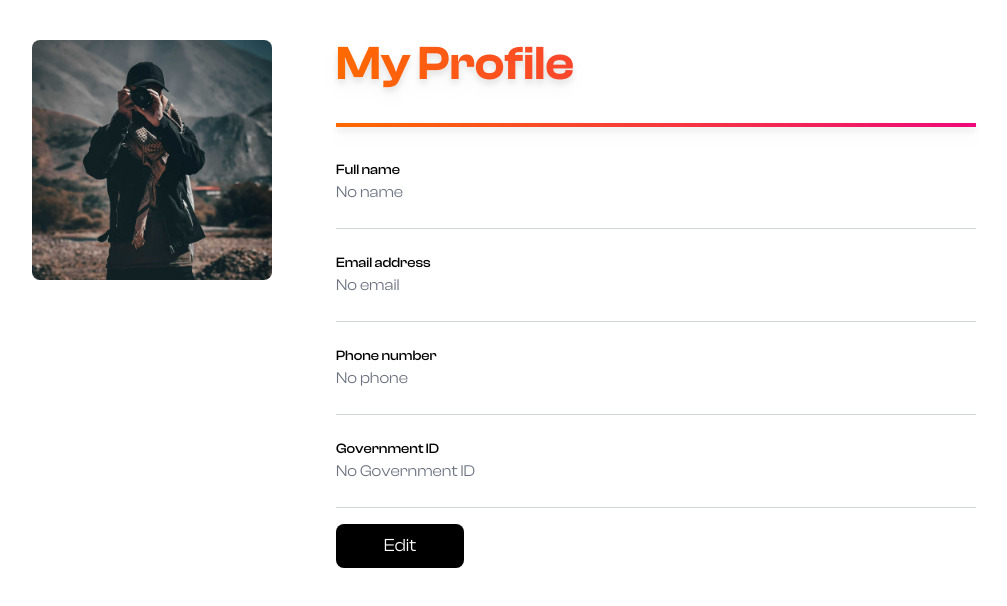
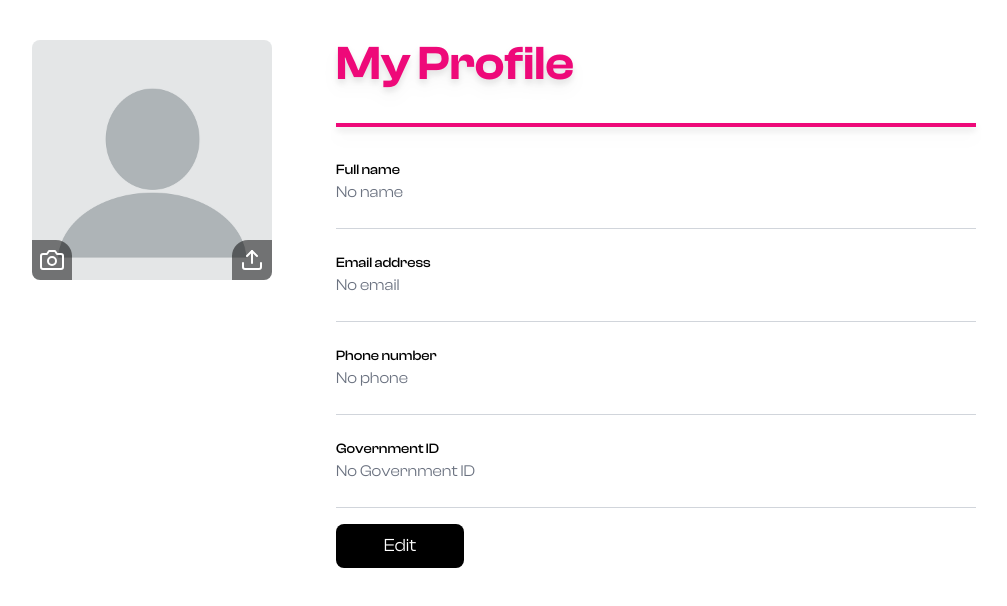
Before and after one commit to hematw/100-Khana, a React (Vite) app in the folder client/: page /profile/me in a window 1280 px wide. Shown: the top 606 px of the page, without its empty margins (136-1143 px from the left). Built offline with nearby package versions, Linux system fonts and the light colour scheme; no server answers; sample sign-in values are in the browser's storage; a web font is replaced by a local one.

Commit message:
profile upload buttons added

```diff
--- a/client/src/App.css
+++ b/client/src/App.css
@@ -5,13 +5,13 @@
   background: #ee0979; /* fallback for old browsers */
   background: -webkit-linear-gradient(
     to right,
-    #ff6a00,
-    #ee0979
+    #ee0979,
+    #9f0e54,
   ); /* Chrome 10-25, Safari 5.1-6 */
   background: linear-gradient(
     to right,
-    #ff6a00,
-    #ee0979
+    #ee0979,
+    #9f0e54,
   ); /* W3C, IE 10+/ Edge, Firefox 16+, Chrome 26+, Opera 12+, Safari 7+ */
 }
 
@@ -19,12 +19,12 @@
   background: #ee0979; /* fallback for old browsers */
   background: -webkit-linear-gradient(
     to left,
-    #ff6a00,
+    #9f0e54,
     #ee0979
   ); /* Chrome 10-25, Safari 5.1-6 */
   background: linear-gradient(
     to left,
-    #ff6a00,
+    #9f0e54,
     #ee0979
   ); /* W3C, IE 10+/ Edge, Firefox 16+, Chrome 26+, Opera 12+, Safari 7+ */
 }
--- /dev/null
+++ b/client/src/components/ProfileSideBar.tsx
@@ -0,0 +1,43 @@
+import { Camera, Upload } from "react-feather";
+
+interface SideBarProps {
+  image: string;
+  name: string;
+}
+
+export default function ProfileSideBar({ image, name }: SideBarProps) {
+  return (
+    <div>
+      <div className="w-60 h-60 relative">
+        <img
+          src={image}
+          alt={`${name}'s profile`}
+          className="w-full h-full object-cover rounded-lg"
+        />
+        <form encType="multipart/form-data">
+          <label className="inline-flex justify-center items-center bg-black/50 text-white absolute bottom-0 right-0 w-10 h-10 rounded-ss-2xl rounded-ee-lg cursor-pointer">
+            <span>
+              <Upload />
+            </span>
+            <input
+              type="file"
+              accept=".png, .jpg, .jpeg, .gif"
+              className="hidden"
+            />
+          </label>
+          <label className="inline-flex justify-center items-center bg-black/50 text-white absolute bottom-0 left-0 w-10 h-10 rounded-se-2xl rounded-es-lg cursor-pointer">
+            <span>
+              <Camera />
+            </span>
+            <input
+              type="file"
+              accept=".png, .jpg, .jpeg, .gif"
+              capture="user"
+              className="hidden"
+            />
+          </label>
+        </form>
+      </div>
+    </div>
+  );
+}
--- a/client/src/components/SideBar.tsx
+++ /dev/null
@@ -1,18 +0,0 @@
-interface SideBarProps {
-  image: string;
-  name: string;
-}
-
-export default function SideBar({ image, name }: SideBarProps) {
-  return (
-    <div>
-      <div className="w-60 h-60">
-        <img
-          src={image}
-          alt={`${name}'s profile`}
-          className="w-full h-full object-cover rounded-lg"
-        />
-      </div>
-    </div>
-  );
-}
--- a/client/src/pages/Profile.tsx
+++ b/client/src/pages/Profile.tsx
@@ -1,6 +1,6 @@
 import { useEffect, useState } from "react";
 import Button from "../components/Button";
-import SideBar from "../components/SideBar";
+import ProfileSideBar from "../components/ProfileSideBar";
 import { Save } from "react-feather";
 import { useForm, SubmitHandler } from "react-hook-form";
 
@@ -68,7 +68,7 @@ export default function Profile() {
   return (
     <section>
       <div className="flex p-10 max-w-5xl m-auto">
-        <SideBar image="/profile-picture.jpeg" name="John Doe" />
+        <ProfileSideBar image="/profile-picture.png" name={profileData.firstName || "No name"} />
         <div className="ml-16 w-full">
           <div className="flex flex-col">
             <h2 className="bg-gradient bg-clip-text text-transparent text-5xl font-semibold inline-block drop-shadow-lg">
```
Also changed, not shown: client/public/profile-picture.jpeg (deleted), client/public/profile-picture.png (added).
